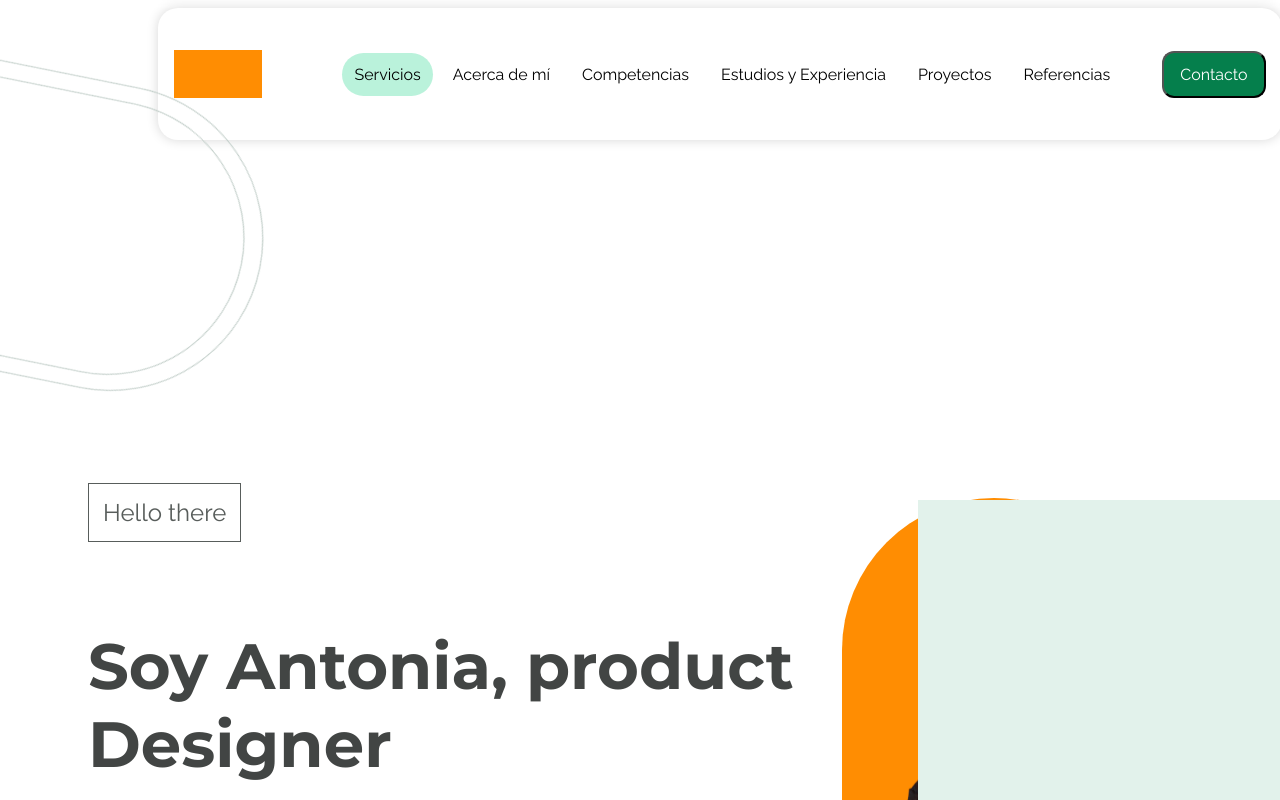
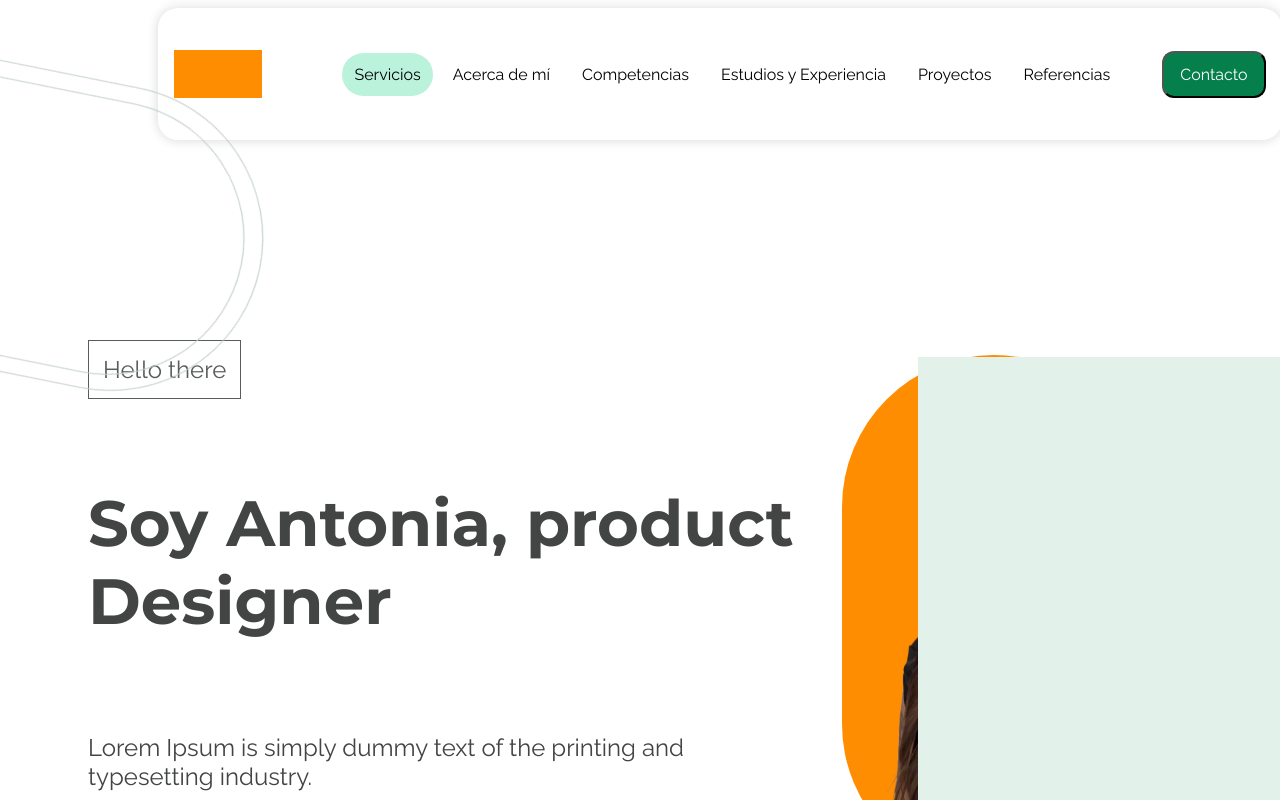
Before and after one commit to jeannettearias/AntoPortfolio, a React (Vite) app: page / in a window 1280 px wide. Shown: the top 800 px of the page. Built offline with nearby package versions, Linux system fonts and the light colour scheme.

Commit message:
fix height hero

```diff
--- a/src/styles/_hero.scss
+++ b/src/styles/_hero.scss
@@ -1,6 +1,5 @@
 .hero {
   display: flex;
-  height: 840px;
   padding: 200px 88px 116px 88px;
   align-items: center;
   gap: var(--base-px-09, 32px);
```
